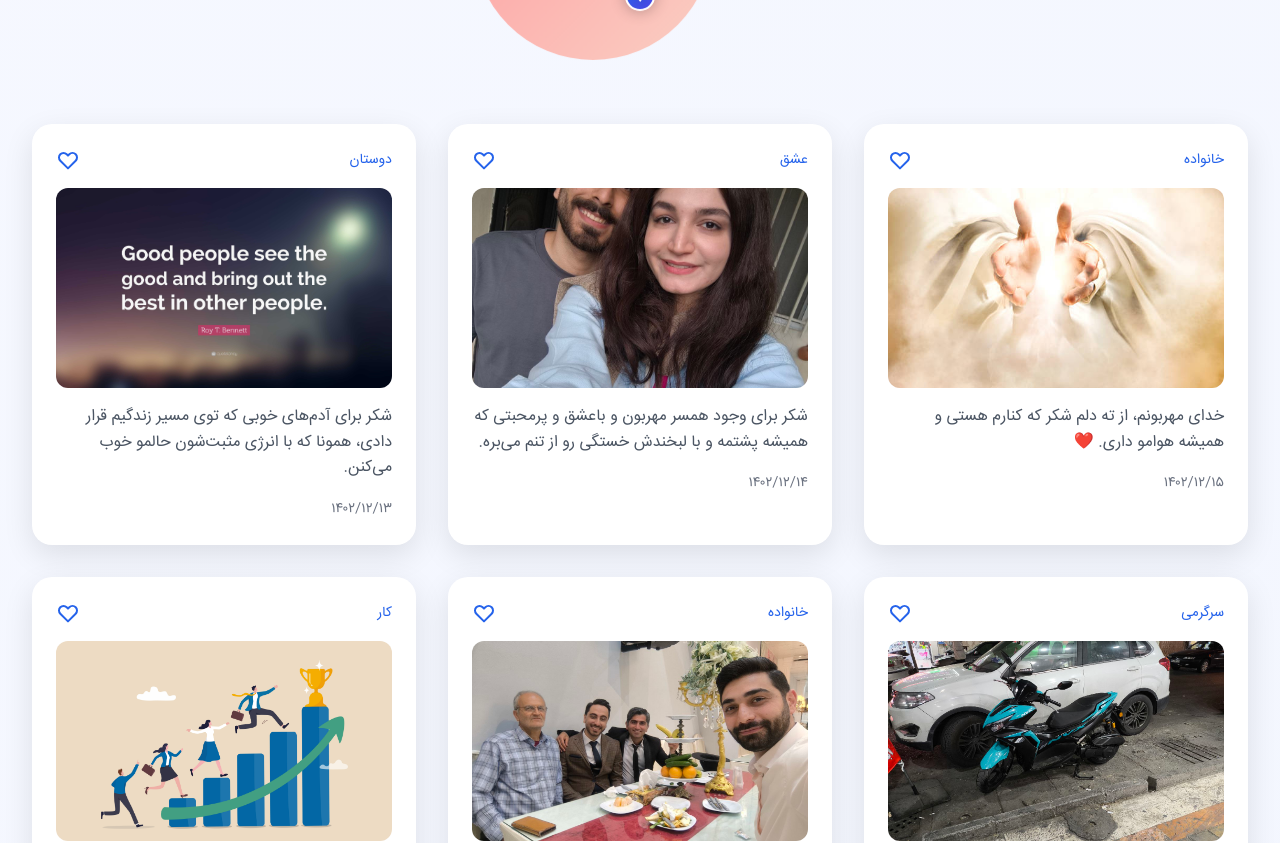
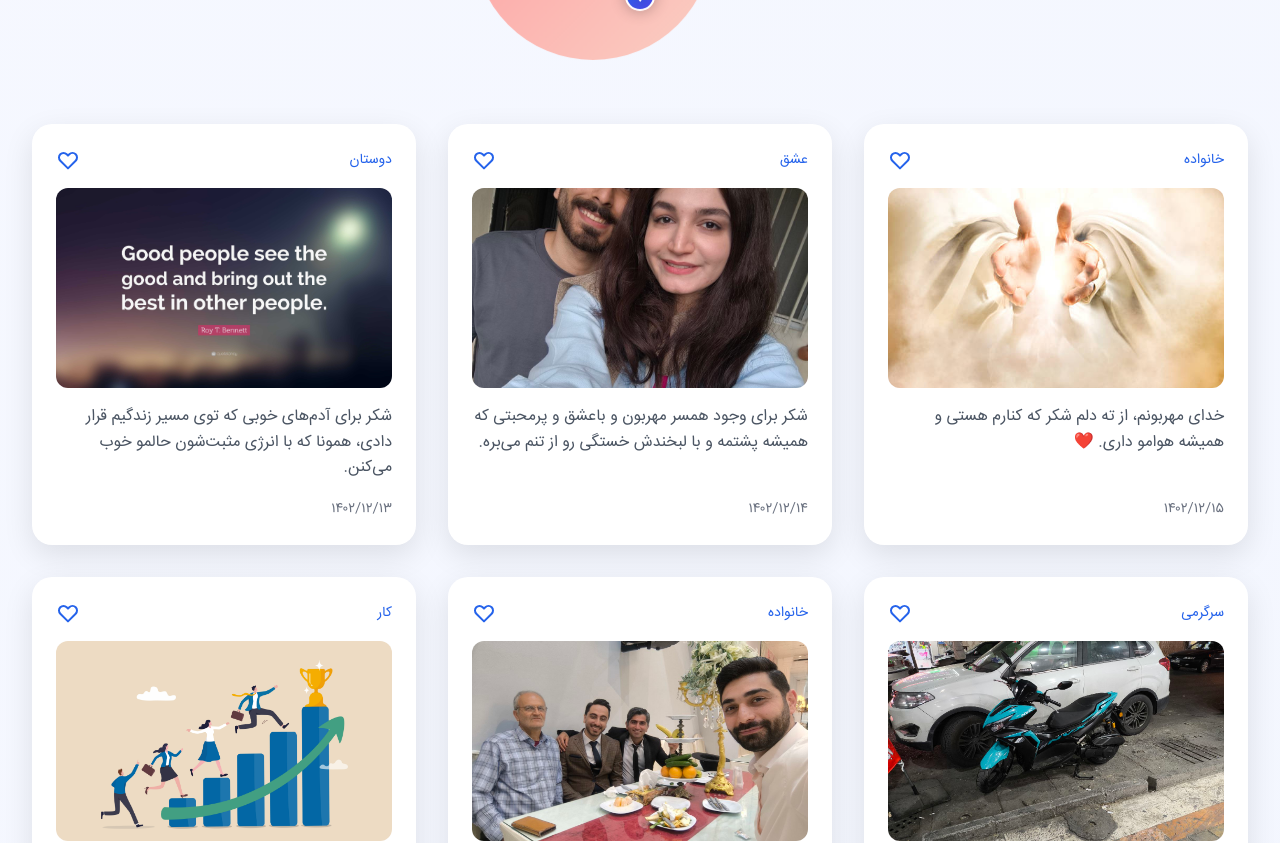
Before and after one commit to sob-hon/daily-thanksgiving, a Next.js app: page / in a window 1280 px wide. Shown: the part 740-1583 px from the top of the page. Built offline with nearby package versions, Linux system fonts and the light colour scheme.

Commit message:
style: align date to the end of the cards

```diff
--- a/src/components/card/card.module.css
+++ b/src/components/card/card.module.css
@@ -14,6 +14,9 @@
   transition: all 0.3s ease;
   overflow: hidden;
   height: 100%;
+  display: flex;
+  flex-direction: column;
+  justify-content: space-between;
 }
 
 .card::before {
--- a/src/components/card/index.tsx
+++ b/src/components/card/index.tsx
@@ -12,6 +12,7 @@ interface CardProps {
 const Card: FC<CardProps> = ({ image, alt, text, category, date }) => {
   return (
     <div className={styles.card}>
+      <div>
         <div className={styles.cardHeader}>
           <span className={styles.category}>{category}</span>
           <svg
@@ -33,6 +34,7 @@ const Card: FC<CardProps> = ({ image, alt, text, category, date }) => {
           <img src={image} alt={alt} className={styles.image} />
         </div>
         <p className={styles.text}>{text}</p>
+      </div>
       <p className={styles.date}>{date}</p>
     </div>
   );
```
Lines whose indentation alone changed are shown as unchanged.
